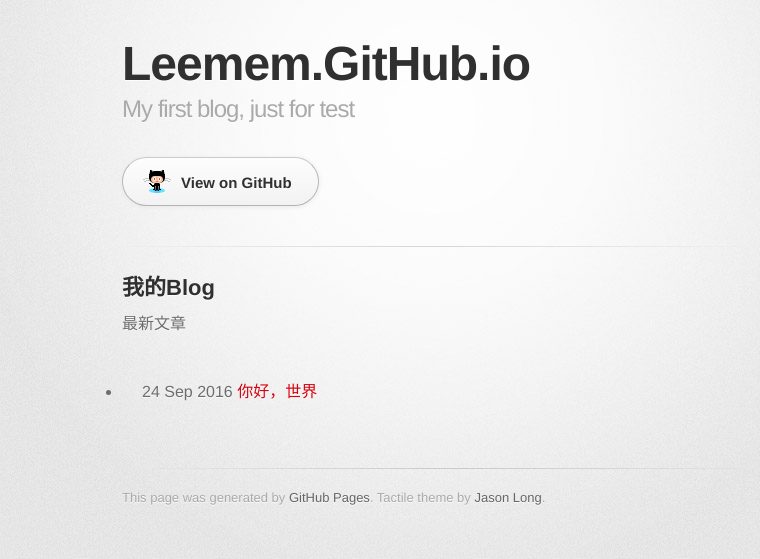
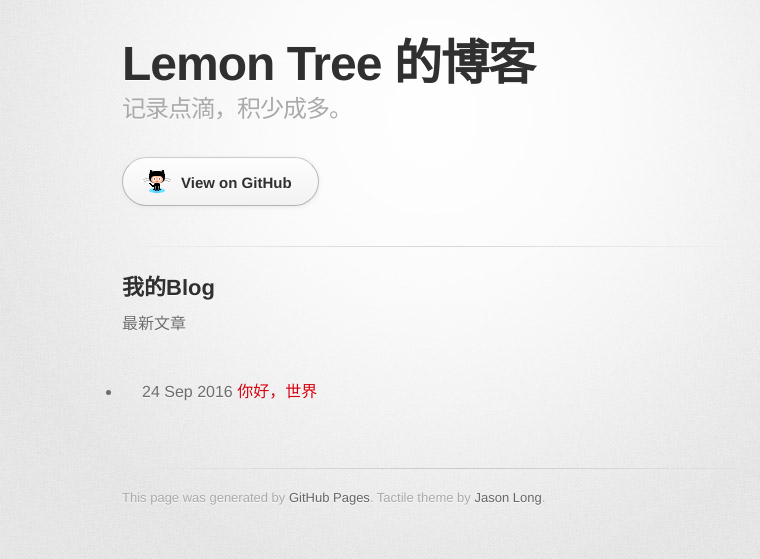
Before and after one commit to leemem/leemem.github.io, a Jekyll site: the page built from index.html, in a window 1280 px wide. Shown: the top 559 px of the page, without its empty margins (208-968 px from the left). Built offline with Jekyll 4.4.1, drawn with Linux system fonts in a browser that asks for light colours; some web fonts are replaced.

Commit message:
change title

```diff
--- a/_layouts/default.html
+++ b/_layouts/default.html
@@ -18,8 +18,8 @@
       <div class="inner">
 
         <header>
-          <h1>Leemem.GitHub.io</h1>
-          <h2>My first blog, just for test</h2>
+          <h1>Lemon Tree 的博客</h1>
+          <h2>记录点滴，积少成多。</h2>
         </header>
 
         <section id="downloads" class="clearfix">
```
